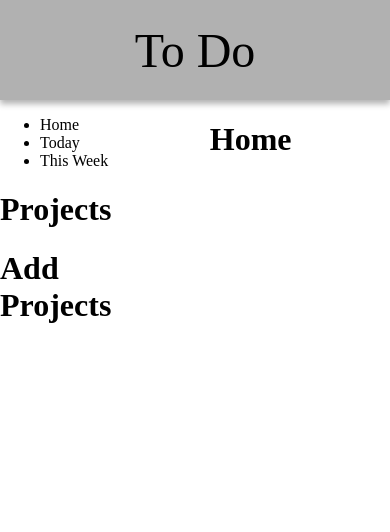
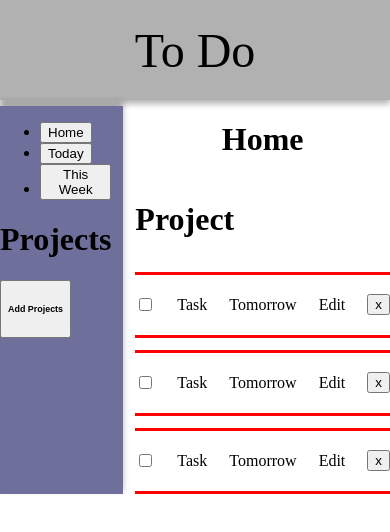
Before and after one commit to hs0774/to-do-list, a website built with webpack: page dist/index.html in a window 390 px wide. Built offline with nearby package versions, Linux system fonts and the light colour scheme.

Commit message:
more barebones additions, like where items will go project names sort by due date, non responsive for now

```diff
--- a/dist/index.html
+++ b/dist/index.html
@@ -13,19 +13,44 @@
         <div class="sideAndMain">
             <div class="side">
                 <ul class="timeline">
-                    <li>Home</li>
-                    <li>Today</li>
-                    <li>This Week</li>
+                   <li><button>Home</button></li>
+                   <li><button>Today</button></li>
+                   <li><button>This Week</button></li>
                 </ul>
                 <h1>Projects</h1>
                   <ul class="JS-Projects">
 
                   </ul>
-                  <h1>Add Projects</h1>
+                  <button><h6>Add Projects</h6></button>
             </div>
             <div class="main">
-                <h1>Home</h1>
-
+                <h1 class="middle">Home</h1>
+                <div class="items-box">
+                    <h1>Project</h1>
+                    <div class="items">
+                        <input type="checkbox" id="checkboxId" name="checkboxName" value="checkboxValue">
+                        <!-- <label for="checkboxId">Title</label> -->
+                        <div class="Title">Task</div>
+                        <div class="DueDate">Tomorrow</div>
+                        <div>Edit</div>
+                        <button class="x">x</button>
+                    </div>
+                    <div class="items">
+                        <input type="checkbox" id="checkboxId" name="checkboxName" value="checkboxValue">
+                        <!-- <label for="checkboxId">Title</label> -->
+                        <div class="Title">Task</div>
+                        <div class="DueDate">Tomorrow</div>
+                        <div>Edit</div>
+                        <button class="x">x</button>
+                    </div>
+                    <div class="items">
+                        <input type="checkbox" id="checkboxId" name="checkboxName" value="checkboxValue">
+                        <!-- <label for="checkboxId">Title</label> -->
+                        <div class="Title">Task</div>
+                        <div class="DueDate">Tomorrow</div>
+                        <div>Edit</div>
+                        <button class="x">x</button>
+                    </div>
             </div>
         </div>
     </div>
--- a/dist/style.css
+++ b/dist/style.css
@@ -15,7 +15,36 @@ body{
     display: grid;
     grid-template-columns: 1fr 3fr;
 }
+
 .main{
+   padding-left: 12px;
+
+}
+
+.side{
+    padding-right: 12px;
+    margin-top: 6px;
+    background-color: rgb(111, 111, 156);
+    box-shadow: 0px -4px 6px rgba(0, 0, 0, 0.3);
+}
+
+.middle{
     display: flex;
     justify-content: center;
 }
+
+.items-box{
+    display: flex;
+    flex-direction: column;
+    gap: 12px;
+    overflow: scroll;
+}
+
+.items{
+    display: flex;
+    justify-content: space-between;
+    align-items: center;
+    border-bottom: solid 3px red;
+    border-top: solid 3px red;
+    height: 60px;
+}
```
